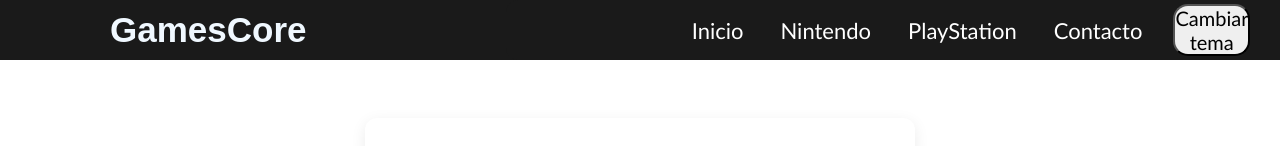
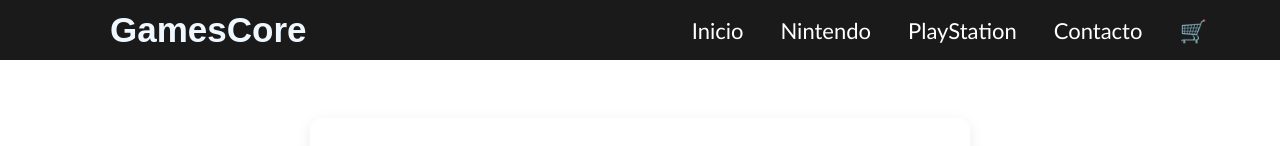
Before and after one commit to alexisquisperamos25-hue/mi-sitio, a plain HTML site: page detalleplay.html in a window 1280 px wide. Shown: the top 146 px of the page. Drawn offline with Linux system fonts and the light colour scheme.

Commit message:
Fix HTML formatting and structure in detalleplay.html

```diff
--- a/detalleplay.html
+++ b/detalleplay.html
@@ -174,7 +174,6 @@
             <a id="opcion" href="nintendo.html">Nintendo</a>
             <a id="opcion" href="play.html">PlayStation</a>
             <a id="opcion" href="formulario.html">Contacto</a>
-            <button id="tema" type="button">Cambiar tema</button>
             <a id="opcion" href="carrito.html" class="carrito-btn">
                 🛒
             </a>
```
